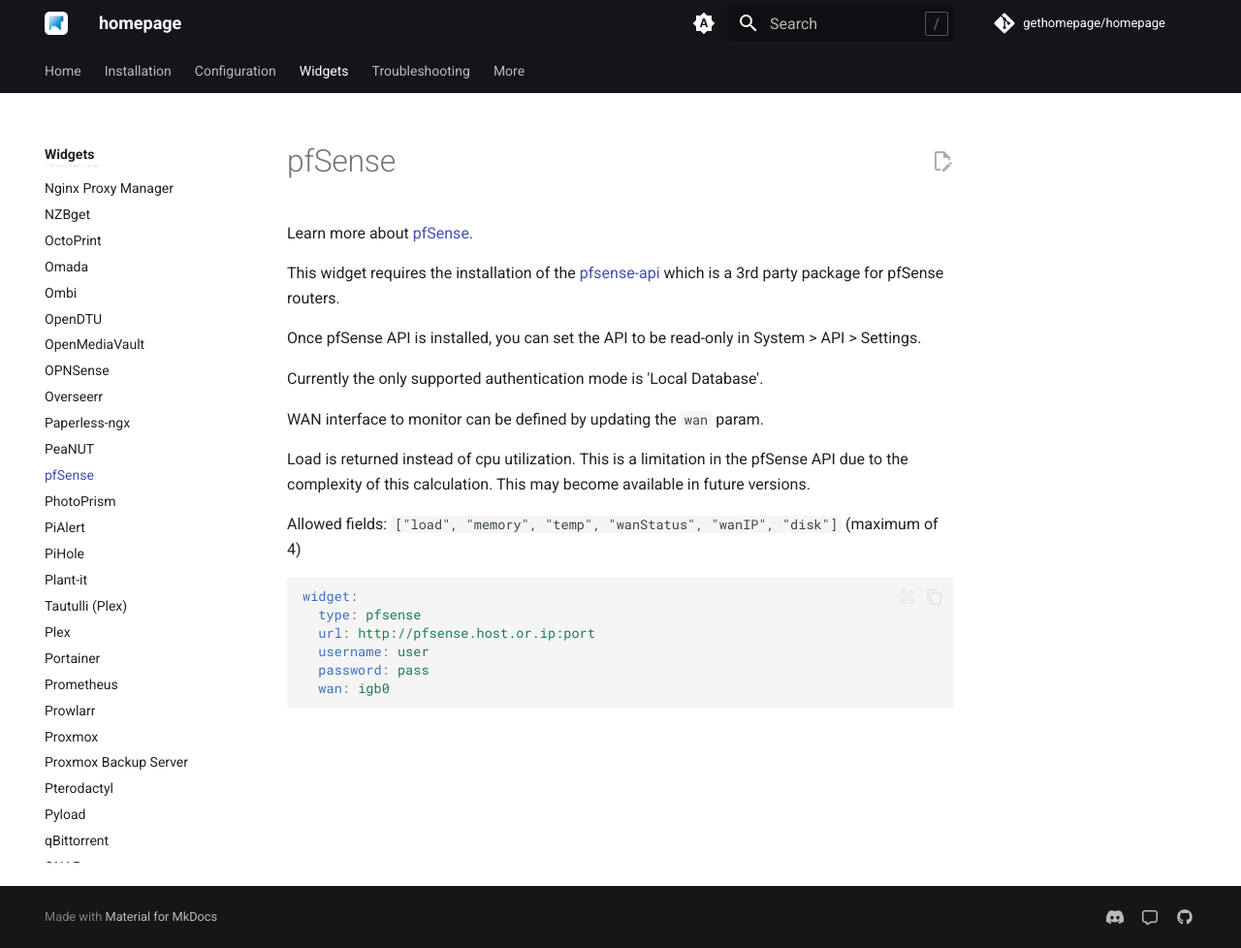
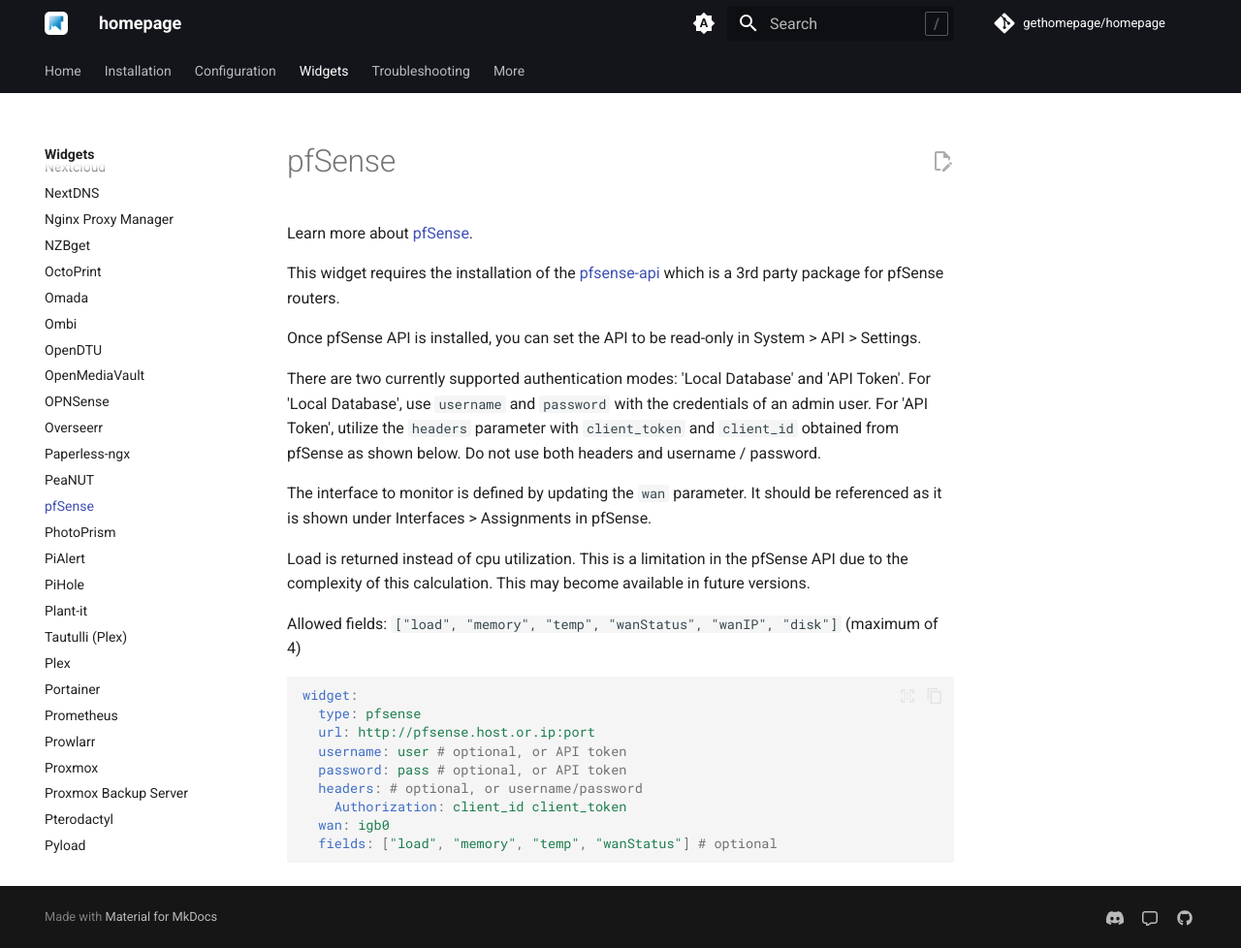
Before and after one commit to jobstar-git/home_p, an MkDocs documentation site: the page built from docs/widgets/services/pfsense.md, in a window 1280 px wide and 978 px high. Shown: the whole window at 97% size. Built offline with MkDocs 1.6.1 and Material for MkDocs 9.7.7, drawn with Linux system fonts in a browser that asks for light colours; a script that is not in the unit is left out; comment, search, counter and statistics services are not loaded; the version menu is left out.

Commit message:
Documentation: add info re pfSense API token auth (#3145)

````diff
--- a/docs/widgets/services/pfsense.md
+++ b/docs/widgets/services/pfsense.md
@@ -9,9 +9,9 @@
 
 Once pfSense API is installed, you can set the API to be read-only in System > API > Settings.
 
-Currently the only supported authentication mode is 'Local Database'.
+There are two currently supported authentication modes: 'Local Database' and 'API Token'. For 'Local Database', use `username` and `password` with the credentials of an admin user. For 'API Token', utilize the `headers` parameter with `client_token` and `client_id` obtained from pfSense as shown below. Do not use both headers and username / password.
 
-WAN interface to monitor can be defined by updating the `wan` param.
+The interface to monitor is defined by updating the `wan` parameter. It should be referenced as it is shown under Interfaces > Assignments in pfSense.
 
 Load is returned instead of cpu utilization. This is a limitation in the pfSense API due to the complexity of this calculation. This may become available in future versions.
 
@@ -21,7 +21,10 @@
 widget:
   type: pfsense
   url: http://pfsense.host.or.ip:port
-  username: user
-  password: pass
+  username: user # optional, or API token
+  password: pass # optional, or API token
+  headers: # optional, or username/password
+    Authorization: client_id client_token
   wan: igb0
+  fields: ["load", "memory", "temp", "wanStatus"] # optional
 ```
````
